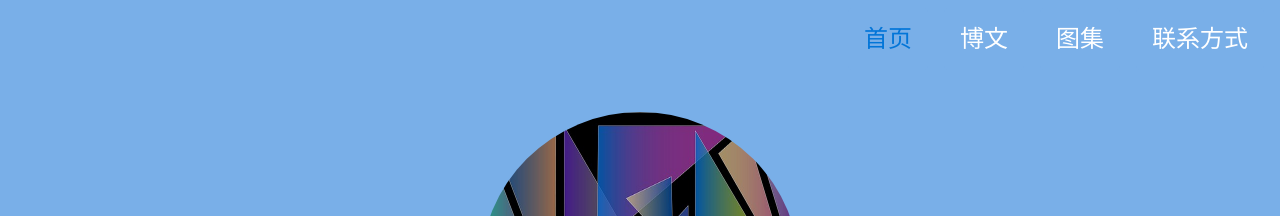
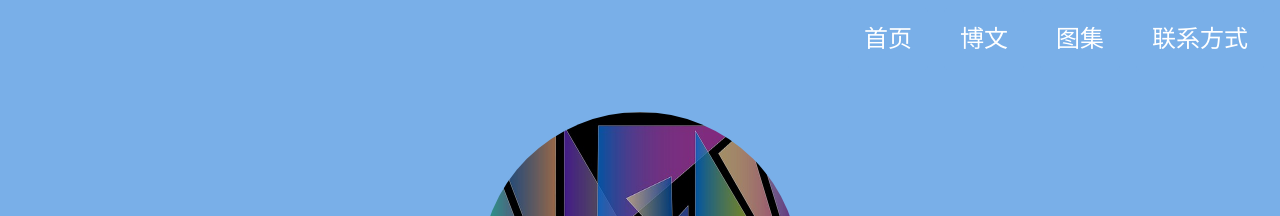
Before and after one commit to AustinCQ/AustinCQ.github.io, a Jekyll site: the page built from 2016/11/20/index.html, in a window 1280 px wide. Shown: the top 216 px of the page. Built offline with Jekyll 4.4.1, drawn with Linux system fonts in a browser that asks for light colours; nearby versions of some CDN libraries; comment, search, counter and statistics services are not loaded.

Commit message:
Update navbar.html

```diff
--- a/_includes/navbar.html
+++ b/_includes/navbar.html
@@ -13,7 +13,7 @@
     <div class="collapse navbar-toggleable-xs pull-sm-right" id="CollapsingNavbar">
         <ul class="nav navbar-nav">
              <li class="nav-item">
-                <div class="nav-link"><a href="http://www.huangdaxing.top">首页</a></div>
+                <div class="nav-link"><a href="http://www.huangdaxing.top" style="color: #fff;text-decoration: none">首页</a></div>
             </li>
             <li class="nav-item">
                 <div class="nav-link" data-link=".container-about">博文</div>
```
